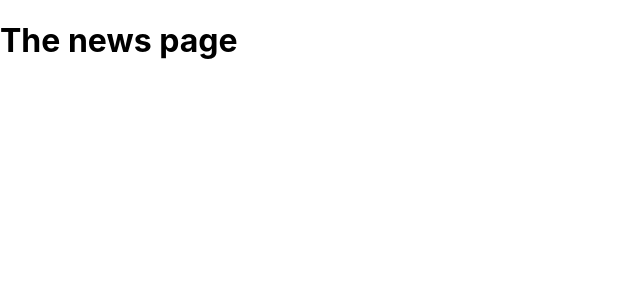
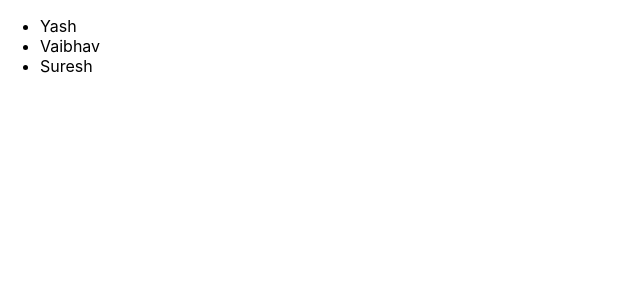
Before and after one commit to TechyTejas/Next-JS-Meetup-proj, a Next.js app: page /news in a window 1280 px wide. Shown: the top 300 px of the page, without its empty margins (0-640 px from the left). Built offline with nearby package versions, Linux system fonts and the light colour scheme.

Commit message:
Directing to new page using Link

```diff
--- a/pages/news/index.js
+++ b/pages/news/index.js
@@ -1,8 +1,13 @@
 // our-domain.com/news
+import Link from "next/link";
 
 function newpage () {
     return(
-        <h1>The news page</h1>
+        <ul>
+            <li><Link href="news/1">Yash</Link></li>
+            <li><Link href="news/2">Vaibhav</Link></li>
+            <li><Link href="news/3">Suresh</Link></li>
+        </ul>
     )
 }
 
```
